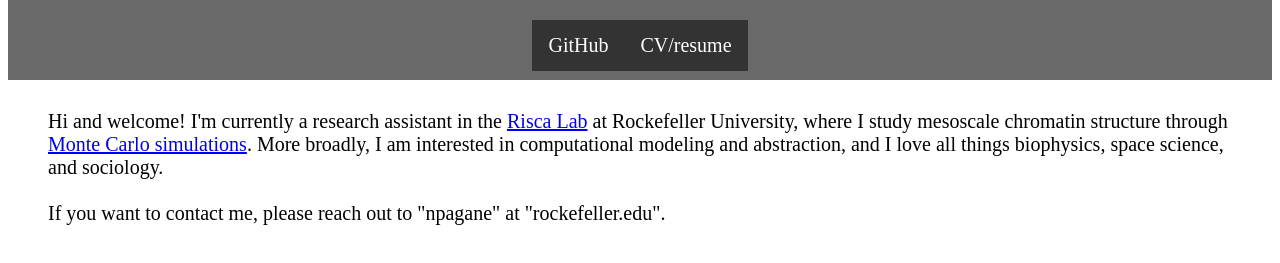
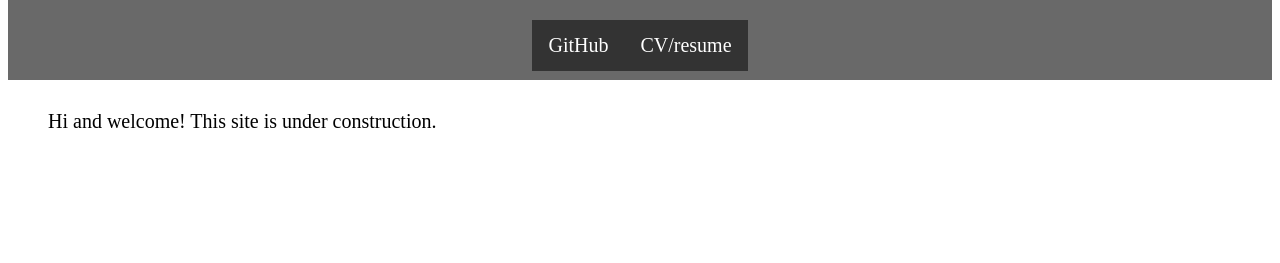
Before and after one commit to npagane/npagane.github.io, a plain HTML site: page index.html in a window 1280 px wide. Shown: the part 197-460 px from the top of the page. Drawn offline with Linux system fonts and the light colour scheme.

Commit message:
update paragraph

```diff
--- a/index.html
+++ b/index.html
@@ -12,8 +12,6 @@
 </div>
 
 <p>
-Hi and welcome! I'm currently a research assistant in the <a href="https://riscalab.org/">Risca Lab</a> at Rockefeller University, where I study mesoscale chromatin structure through <a href="https://wlcsim.readthedocs.io/en/latest/index.html">Monte Carlo simulations</a>. More broadly, I am interested in computational modeling and abstraction, and I love all things biophysics, space science, and sociology.
+Hi and welcome! This site is under construction.
 </br>
-</br>
-If you want to contact me, please reach out to "npagane" at "rockefeller.edu".
 </p>
```
